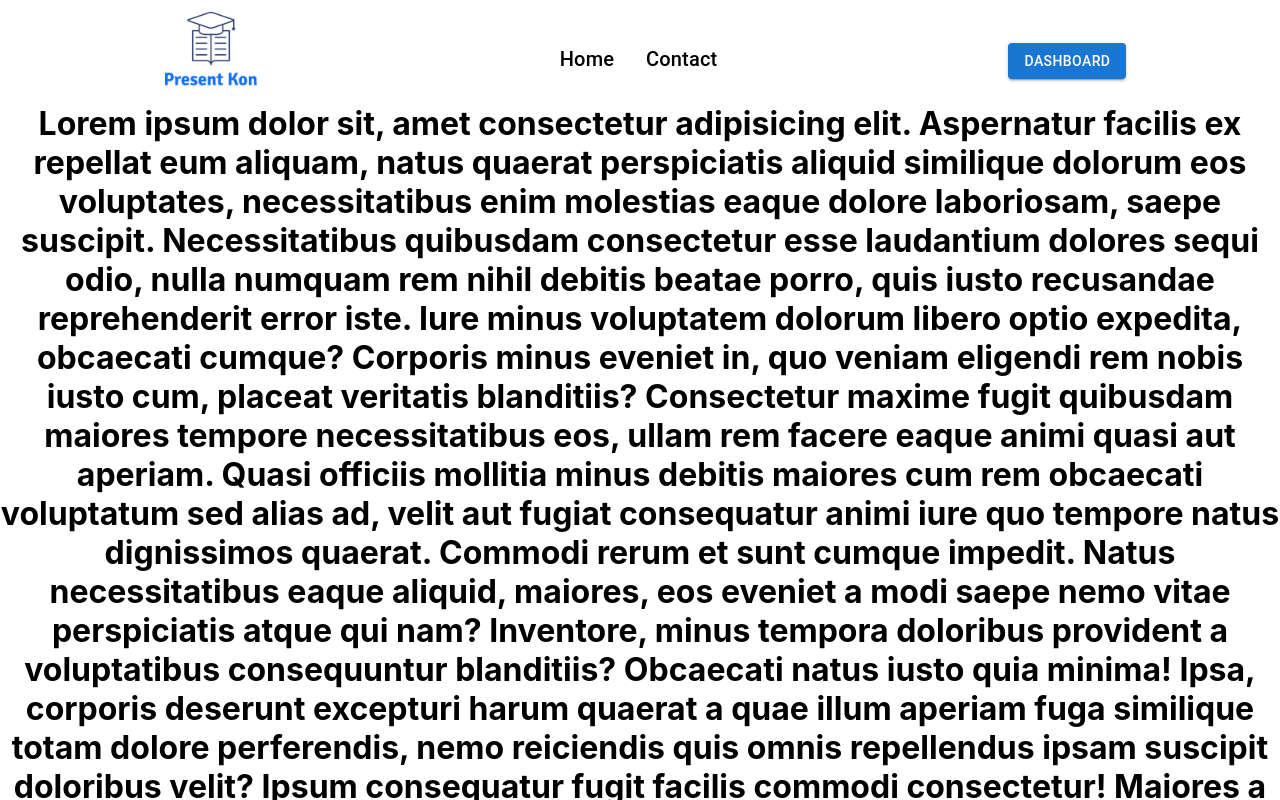
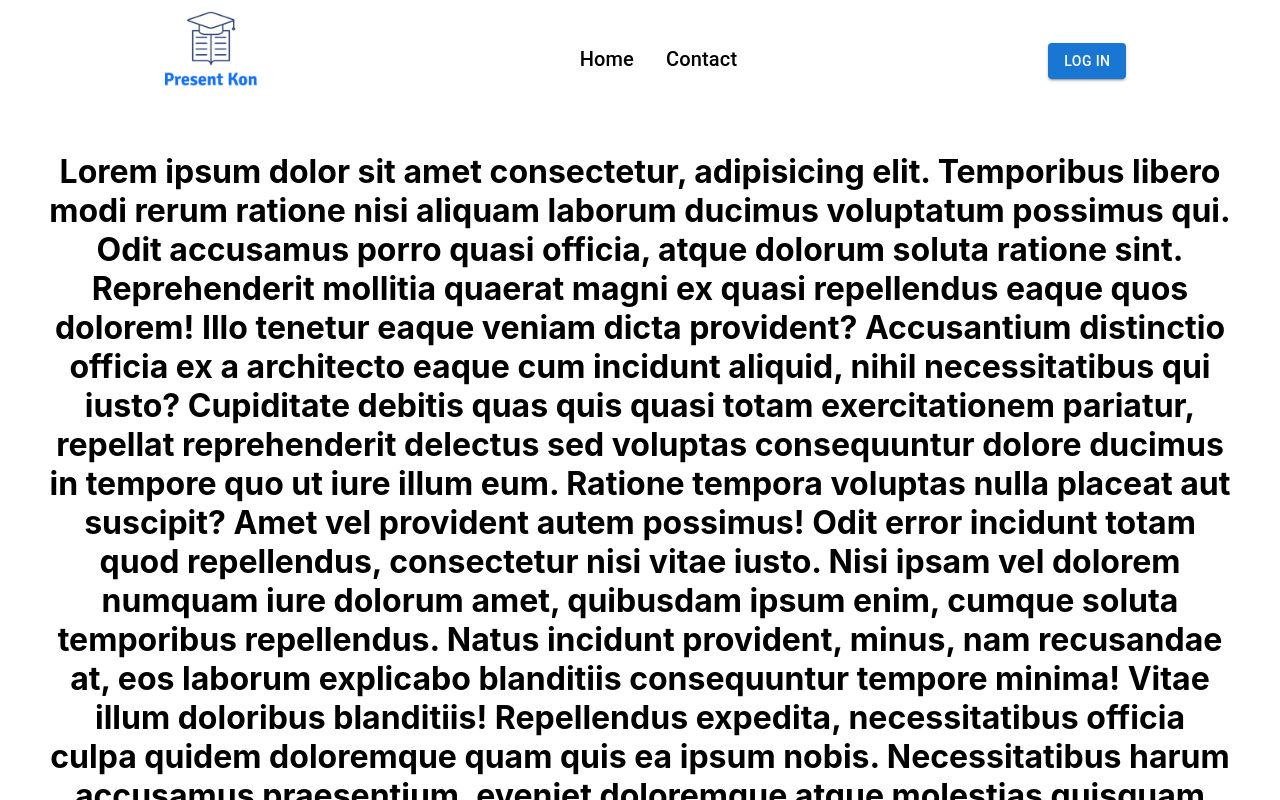
Before and after one commit to jagritvats/PresentKon, a React (Create React App) app in the folder frontend/: page / in a window 1280 px wide. Shown: the top 800 px of the page. Built offline with nearby package versions, Linux system fonts and the light colour scheme.

Commit message:
added addstudent and dashboard page

```diff
--- a/frontend/src/App.js
+++ b/frontend/src/App.js
@@ -21,7 +21,7 @@ function App() {
 	return (
 		<div className="App">
 			<BrowserRouter>
-				<Navbar />
+				<Navbar/>
 				<main>
 					<Routes>
 						<Route exact path="/" element={<HomePage />} />
--- a/frontend/src/components/Footer.module.css
+++ b/frontend/src/components/Footer.module.css
@@ -1,4 +1,5 @@
 .footer{
+    margin-top: 5em;
     color: white;
     background-color: #0E222D;
     position: relative;
--- a/frontend/src/components/Navbar.jsx
+++ b/frontend/src/components/Navbar.jsx
@@ -5,8 +5,42 @@ import { Button } from '@mui/material';
 import { Link } from 'react-router-dom';
 import logo from '../assets/logo.png';
 import { Typography } from '@mui/material';
+import { useState } from 'react';
 
 const Navbar = () => {
+	const [isLoggedIn, setIsLoggedIn] = useState(false);
+
+	const logIn = () => {
+		console.log('login');
+		setIsLoggedIn(true);
+	};
+
+	const func = () => {
+		if (isLoggedIn) {
+			return (
+				<Box sx={{ bgcolor: 'white', height: '20px' }}>
+					<Link to="/dashboard">
+						<Button variant="contained" color="primary">
+							Dashboard
+						</Button>
+					</Link>
+				</Box>
+			);
+		} else {
+			return (
+				<Box sx={{ bgcolor: 'white', height: '20px' }}>
+					<Button
+						variant="contained"
+						color="primary"
+						onClick={() => logIn()}
+					>
+						<Link to="/">Log In</Link>
+					</Button>
+				</Box>
+			);
+		}
+	};
+
 	return (
 		<>
 			<Box className={styles.nav}>
@@ -31,11 +65,8 @@ const Navbar = () => {
 						</Typography>
 					</a>
 				</Box>
-				<Box sx={{ bgcolor: 'white', height: '20px' }}>
-					<Button variant="contained" color="primary">
-						<Link to="/dashboard">Dashboard</Link>
-					</Button>
-				</Box>
+
+				{func()}
 			</Box>
 		</>
 	);
--- a/frontend/src/components/Navbar.module.css
+++ b/frontend/src/components/Navbar.module.css
@@ -20,6 +20,10 @@
 	gap: 2em;
 }
 
+.navMenuItem:hover{
+	background-color: #1976d2;
+}
+
 .logoImage {
 	/* border: 1px solid red; */
 	margin-top: -27%;
--- a/frontend/src/pages/Home/Home.jsx
+++ b/frontend/src/pages/Home/Home.jsx
@@ -3,39 +3,21 @@ import styles from './Home.module.css';
 
 const Home = () => {
 	return (
-		<div>
-			<h1>Lorem ipsum dolor sit, amet consectetur adipisicing elit. Aspernatur facilis ex repellat eum aliquam, natus quaerat perspiciatis aliquid similique dolorum eos voluptates, necessitatibus enim molestias eaque dolore laboriosam, saepe suscipit.
-			Necessitatibus quibusdam consectetur esse laudantium dolores sequi odio, nulla numquam rem nihil debitis beatae porro, quis iusto recusandae reprehenderit error iste. Iure minus voluptatem dolorum libero optio expedita, obcaecati cumque?
-			Corporis minus eveniet in, quo veniam eligendi rem nobis iusto cum, placeat veritatis blanditiis? Consectetur maxime fugit quibusdam maiores tempore necessitatibus eos, ullam rem facere eaque animi quasi aut aperiam.
-			Quasi officiis mollitia minus debitis maiores cum rem obcaecati voluptatum sed alias ad, velit aut fugiat consequatur animi iure quo tempore natus dignissimos quaerat. Commodi rerum et sunt cumque impedit.
-			Natus necessitatibus eaque aliquid, maiores, eos eveniet a modi saepe nemo vitae perspiciatis atque qui nam? Inventore, minus tempora doloribus provident a voluptatibus consequuntur blanditiis? Obcaecati natus iusto quia minima!
-			Ipsa, corporis deserunt excepturi harum quaerat a quae illum aperiam fuga similique totam dolore perferendis, nemo reiciendis quis omnis repellendus ipsam suscipit doloribus velit? Ipsum consequatur fugit facilis commodi consectetur!
-			Maiores a quos placeat inventore soluta rerum deleniti atque aut incidunt. Explicabo ut porro, eligendi omnis corporis maxime, harum iusto tempora culpa dolores quasi hic saepe ipsum dolorem ducimus cum?
-			Culpa velit ducimus est fugit aspernatur recusandae, molestias sed, dicta sapiente dignissimos accusamus aliquam, quisquam corporis nam ullam error aperiam omnis cum expedita esse laudantium eligendi laboriosam voluptatem soluta? Quasi!
-			Inventore totam repudiandae omnis aliquam qui odio tempore quas itaque delectus accusantium! Repellendus at veritatis voluptatem atque? Nobis, quasi quaerat perspiciatis adipisci voluptates debitis dolor, officiis, beatae perferendis impedit quia.
-			Deleniti mollitia fuga omnis. Laborum consequuntur quisquam aut distinctio! Cupiditate, placeat sed! Nostrum earum impedit quasi. Earum fugiat beatae quis inventore qui labore, soluta maiores molestias error aspernatur illo in?
-			Ipsam odio mollitia, facilis consequuntur quam asperiores quos omnis adipisci, atque ullam maiores optio nisi officia, exercitationem fugiat? Sit molestiae, obcaecati dolorum enim quaerat ad similique est omnis cumque repellat.
-			Quo fuga nam tempora voluptates molestiae esse fugiat sit ea? Blanditiis accusantium impedit minus maiores, consequuntur modi a expedita optio illum ducimus voluptate neque quod nemo totam tempora natus perspiciatis?
-			Quos fugiat repellat exercitationem quod voluptas expedita praesentium? Iusto provident nam, pariatur, numquam natus rem ipsa, nulla sapiente blanditiis quo obcaecati fugit nisi minima molestias totam nobis vitae. Totam, neque!
-			Obcaecati ipsam amet odio unde dolorem quo culpa distinctio, accusamus non incidunt impedit quasi harum quisquam totam quis omnis pariatur quam molestias assumenda accusantium. Nam natus labore autem ab nisi.
-			Eius, voluptas magni. Necessitatibus deserunt, illum eligendi ratione aut omnis? Autem odit aspernatur excepturi vel. Quos ullam modi cupiditate saepe vel ab neque beatae, quis dolorem suscipit voluptatibus, obcaecati veniam.
-			Dolorem consectetur tempora officia soluta voluptatum doloremque reprehenderit at modi, recusandae voluptas ducimus ullam debitis, corrupti reiciendis. Aut quos amet culpa sequi itaque tenetur rem eum laudantium esse exercitationem? Consequatur!
-			Et libero fugiat unde odio, recusandae necessitatibus reprehenderit aliquid quisquam. Neque dolores iste eaque dolorum molestias voluptatem fugit at assumenda quos ratione? Earum, amet facilis cupiditate harum voluptatum vero quis!
-			Unde commodi voluptates optio deserunt, laboriosam quo veritatis architecto nihil alias quod animi voluptatem magni adipisci enim quaerat sequi eum cumque rem dolorum? Nobis dolorum labore ex fugiat soluta nostrum!
-			Quaerat non perspiciatis veniam placeat nobis, accusamus illo aspernatur officia aut dolore impedit repudiandae. Velit, inventore. Eos, reiciendis numquam magni veritatis sequi error fugiat doloremque voluptas aperiam, ducimus similique voluptates?
-			Dignissimos, ut ab. Sunt voluptates magnam excepturi eaque, ullam nisi officia temporibus, ex accusamus ducimus aut voluptatibus porro similique cupiditate itaque deserunt laudantium vero. Mollitia voluptatem nemo dolorem tenetur incidunt.
-			Quasi quae, itaque obcaecati tempore alias hic officia iusto voluptatibus cum odio officiis, debitis enim repellat aspernatur impedit, velit dolore molestiae sit porro. Assumenda vero pariatur, laudantium repudiandae minus quod.
-			Quasi ratione eaque illum cupiditate, nobis saepe ipsum laborum nemo quaerat dolorem neque distinctio dolore vel omnis! Consequatur provident veritatis non ea numquam iste, facere ut, atque ipsum iusto error.
-			Modi maxime labore corporis accusantium libero doloremque incidunt magni laborum expedita cupiditate. Hic suscipit minima mollitia excepturi corporis nesciunt, voluptatum illo impedit nobis necessitatibus alias repellendus a vel animi numquam!
-			Id minus consectetur molestias, odio fugit dolor nesciunt animi doloremque commodi, quisquam voluptate quo distinctio ab doloribus exercitationem excepturi saepe modi, molestiae dignissimos corporis pariatur quam quos sapiente! Praesentium, est?
-			Deserunt quas quia architecto maiores ipsa aspernatur. Libero rem eum quos optio qui accusamus animi ullam magnam commodi numquam eveniet saepe vel, quod quidem veritatis fugit debitis, et fuga laborum?
-			Provident debitis vel, accusamus sequi mollitia illum optio. Enim, eaque quasi excepturi soluta voluptates nam voluptatibus. Debitis maiores voluptatum vero fugiat quae reiciendis ex sapiente. Sequi beatae quibusdam modi iste.
-			Tempore eveniet cumque fugit earum et mollitia at ipsum, quisquam ea aliquid porro suscipit maxime harum voluptate minus veritatis quam? Esse libero voluptas veniam adipisci excepturi! Accusamus, omnis. Optio, doloremque?
-			Sapiente similique modi amet reiciendis. Aut, fugiat in. Eius quidem accusamus, enim, dicta assumenda praesentium at ducimus facere ratione sequi rem aliquid officia alias ab sint porro unde. Asperiores, nam.
-			Facilis consectetur dicta dolor architecto sed molestias natus nesciunt repellat, expedita vitae magni a repudiandae laborum! Temporibus, atque! Dolor, veniam excepturi quasi labore consectetur dignissimos tenetur nihil mollitia illum et?
-			Laborum esse sapiente ad culpa enim ex! Provident magni minus, alias non obcaecati eveniet commodi veritatis dicta recusandae ipsum nemo ducimus rem voluptates veniam aspernatur, molestiae, illum tenetur laborum ipsam?
-			Et, voluptatum pariatur illum enim porro cum voluptates ad iure, architecto, explicabo quo inventore fuga. Impedit, voluptas nulla, iure sint adipisci facilis ut dolores neque quos numquam voluptatem magnam quibusdam?
-			Animi soluta aspernatur, mollitia rerum est ab libero consequuntur itaque quae ex eius fugiat deserunt ipsum atque reprehenderit in. Quidem asperiores illo ex, consectetur sequi distinctio esse iste neque provident.</h1>
+		<div style={{padding: "3rem"}}>
+			<h1>Lorem ipsum dolor sit amet consectetur, adipisicing elit. Temporibus libero modi rerum ratione nisi aliquam laborum ducimus voluptatum possimus qui. Odit accusamus porro quasi officia, atque dolorum soluta ratione sint.
+			Reprehenderit mollitia quaerat magni ex quasi repellendus eaque quos dolorem! Illo tenetur eaque veniam dicta provident? Accusantium distinctio officia ex a architecto eaque cum incidunt aliquid, nihil necessitatibus qui iusto?
+			Cupiditate debitis quas quis quasi totam exercitationem pariatur, repellat reprehenderit delectus sed voluptas consequuntur dolore ducimus in tempore quo ut iure illum eum. Ratione tempora voluptas nulla placeat aut suscipit?
+			Amet vel provident autem possimus! Odit error incidunt totam quod repellendus, consectetur nisi vitae iusto. Nisi ipsam vel dolorem numquam iure dolorum amet, quibusdam ipsum enim, cumque soluta temporibus repellendus.
+			Natus incidunt provident, minus, nam recusandae at, eos laborum explicabo blanditiis consequuntur tempore minima! Vitae illum doloribus blanditiis! Repellendus expedita, necessitatibus officia culpa quidem doloremque quam quis ea ipsum nobis.
+			Necessitatibus harum accusamus praesentium, eveniet doloremque atque molestias quisquam aspernatur earum cumque tenetur iusto temporibus est ullam, quos voluptatem aut adipisci dolore error velit quasi iure culpa! A, libero consectetur.
+			Fugit mollitia quaerat eveniet itaque aliquam cupiditate voluptatem, adipisci saepe excepturi quasi architecto assumenda in a fuga, quae repellat sint nemo reiciendis! Consectetur quod expedita fuga similique assumenda, possimus ducimus.
+			Laboriosam maiores ratione velit dolore! Recusandae optio voluptatibus quod veniam ipsam. Exercitationem, accusantium! Adipisci iure quae, tempore ipsum quas pariatur sequi molestiae doloribus similique ut quia ipsa odio maxime harum.
+			Magnam vitae fugiat nobis nemo! Unde tempore mollitia rem laudantium non quia incidunt, voluptatibus autem, quis tempora possimus inventore aperiam natus, aliquid sint dolores veniam suscipit iusto accusantium. Velit, provident.
+			Perferendis delectus pariatur impedit rem enim accusamus earum odit expedita sit, recusandae itaque, fugit dolore, beatae reprehenderit aperiam dignissimos animi exercitationem consequuntur quod repudiandae sapiente nam similique optio? Repellendus, assumenda?
+			Deserunt hic quos at et eaque. Mollitia dolorem quasi magni tempore? Eligendi magnam consectetur in maxime, reprehenderit veniam assumenda nam accusamus quaerat! Unde culpa et eum ut earum? Accusamus, ipsam.
+			Voluptatem eveniet consequuntur aliquam nemo. Eligendi commodi suscipit illo perspiciatis ea. Dolores repellendus recusandae iure fugit quidem veritatis, minus adipisci illum? Ratione assumenda placeat libero repudiandae dolore vero quia tempora.
+			Eius libero quasi quia. Laboriosam iste accusantium est doloremque? Neque dolorum porro provident dolorem a doloremque minima cum, ab laborum iste ea sit alias facere corporis beatae, animi, quam ipsam?
+			Eveniet harum non reiciendis rerum culpa eum necessitatibus! Voluptatum, illo amet. Aspernatur quos sint eaque, repudiandae eligendi aperiam eveniet cum doloremque, reiciendis corrupti quis placeat nam recusandae facere ratione sed.</h1>
 		</div>
 	);
 };
```
Also changed, not shown: frontend/src/pages/AddStudent/AddStudent.jsx (+61 -1 lines), frontend/src/pages/AddStudent/AddStudent.module.css (+28 -0 lines), frontend/src/pages/Dashboard/TeacherDashboard.jsx (+62 -1 lines), frontend/src/pages/Dashboard/TeacherDashboard.module.css (+31 -0 lines), frontend/src/App.css (line endings or trailing spaces).
